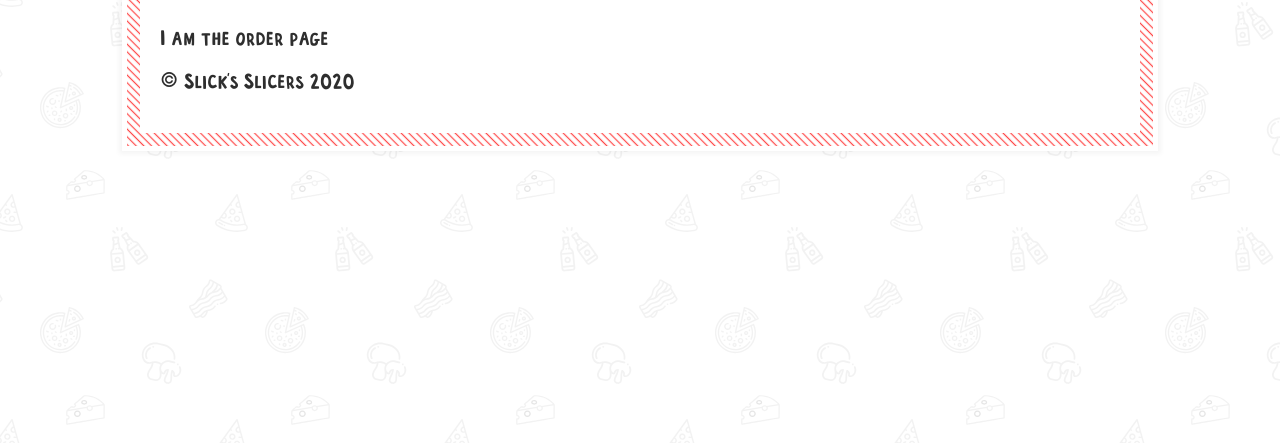
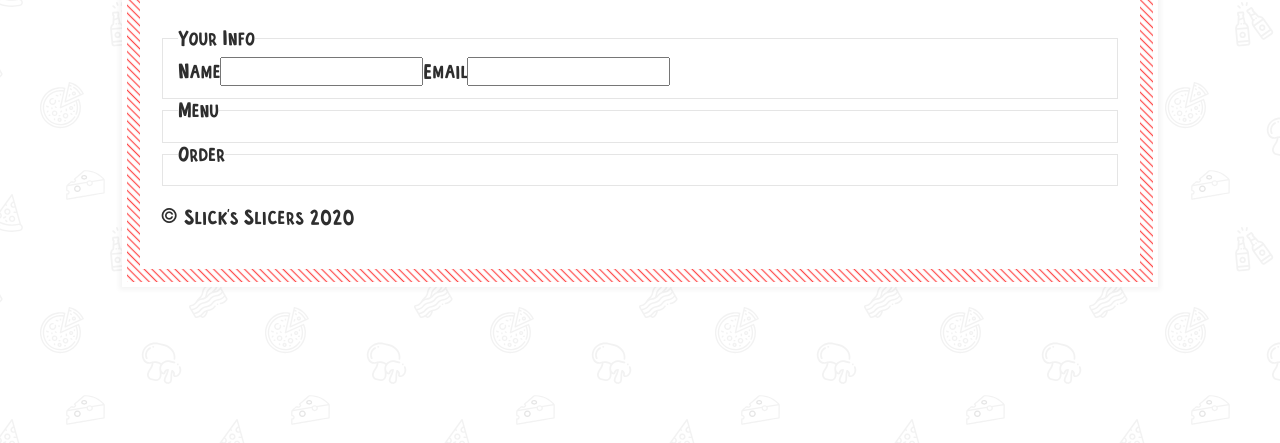
Before and after one commit to MichaelFrieze/slicks-slices, a Gatsby site in the folder gatsby/: page /order in a window 1280 px wide. Shown: the part 357-800 px from the top of the page. Built offline with nearby package versions, Linux system fonts and the light colour scheme; Gatsby itself is replaced by a stand-in of ours.

Commit message:
created a useForm utility | started building the order page

```diff
--- a/gatsby/src/pages/order.js
+++ b/gatsby/src/pages/order.js
@@ -1,12 +1,40 @@
-import React from 'react';
+import React, { useState } from 'react';
 import SEO from '../components/SEO';
+import useForm from '../utils/.useForm';
 
 export default function OrderPage() {
+  const { values, updateValue } = useForm({
+    name: '',
+    email: '',
+  });
   return (
     <>
       <SEO title="Order a Pizza!" />
-
-      <p>I am the order page</p>
+      <form>
+        <fieldset>
+          <legend>Your Info</legend>
+          <label htmlFor="name">Name</label>
+          <input
+            type="text"
+            name="name"
+            value={values.name}
+            onChange={updateValue}
+          />
+          <label htmlFor="email">Email</label>
+          <input
+            type="email"
+            name="email"
+            value={values.email}
+            onChange={updateValue}
+          />
+        </fieldset>
+        <fieldset>
+          <legend>Menu</legend>
+        </fieldset>
+        <fieldset>
+          <legend>Order</legend>
+        </fieldset>
+      </form>
     </>
   );
 }
```
Also changed, not shown: gatsby/src/utils/.useForm.js (added).
